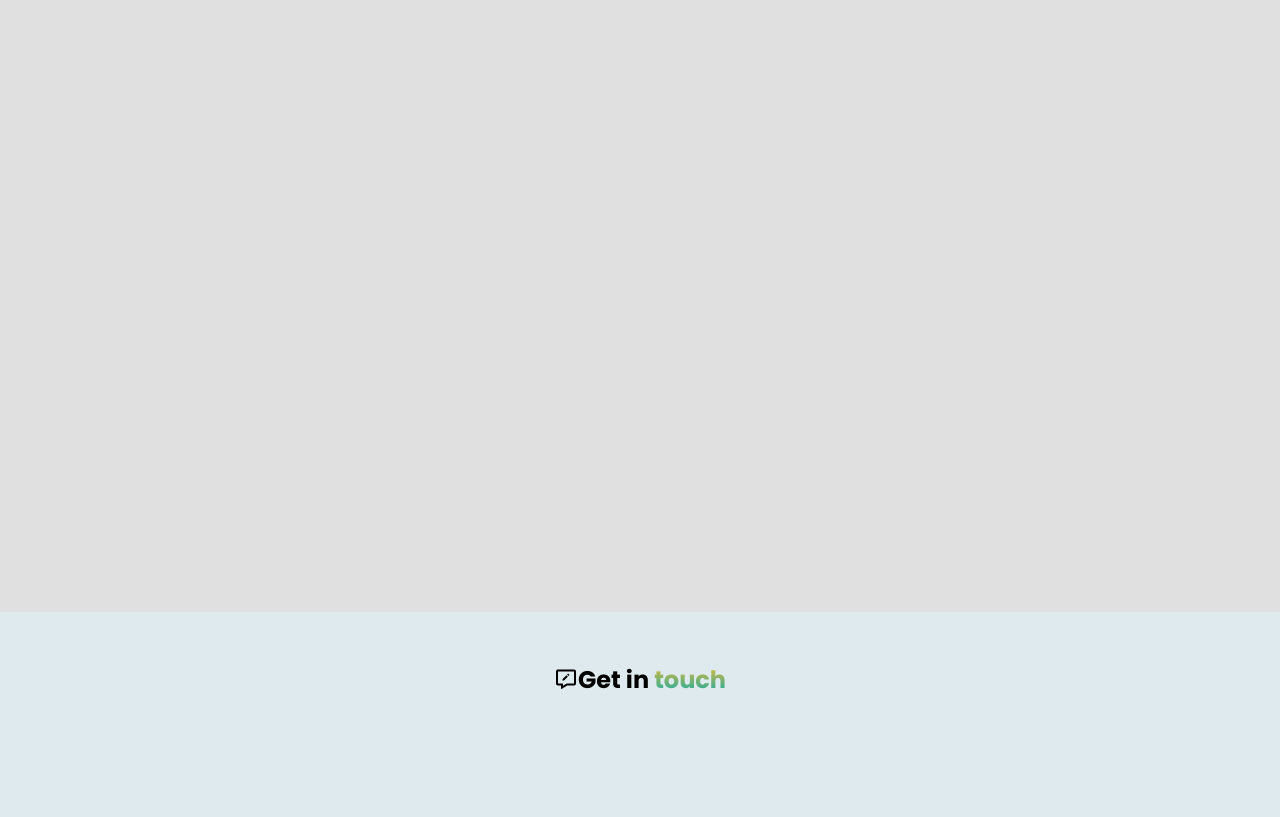
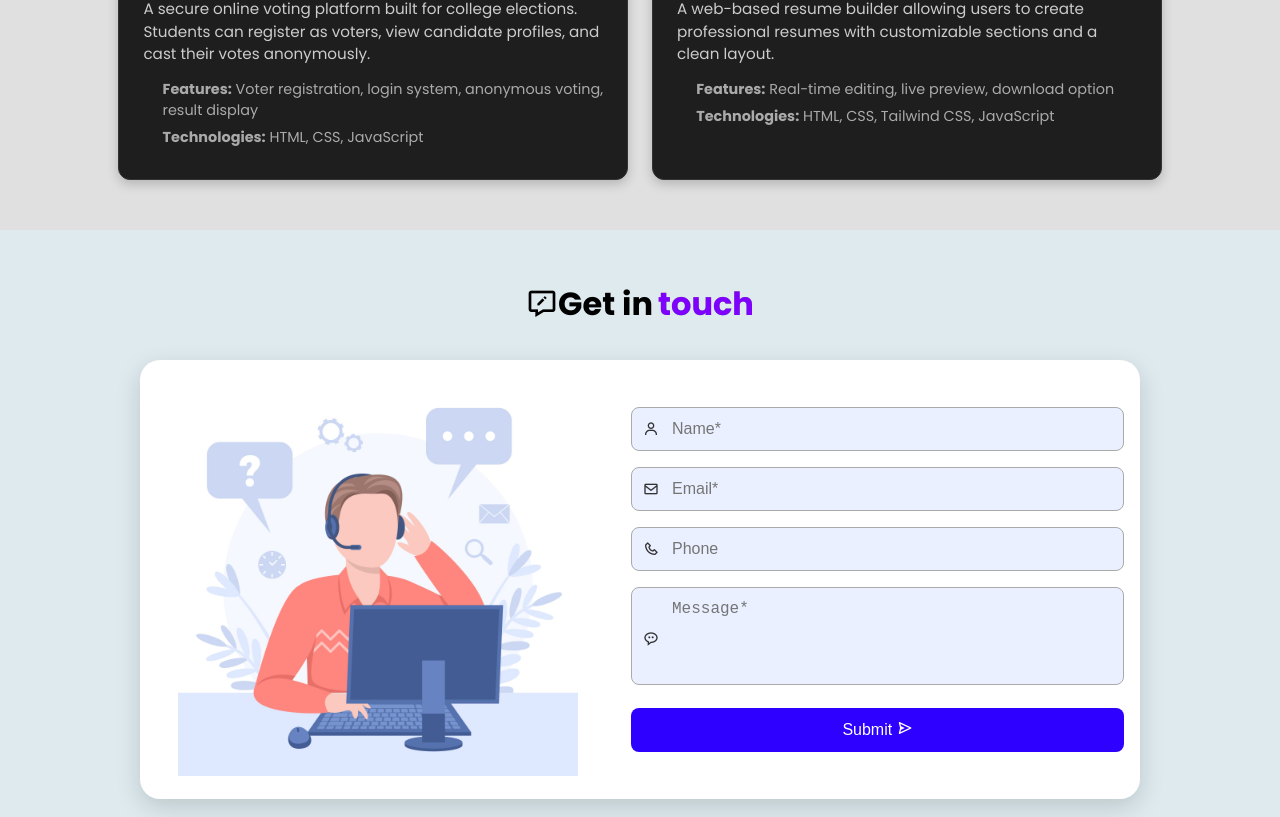
Before and after one commit to Ankit0saw/portfolio-site, a plain HTML site: page index.html in a window 1280 px wide. Shown: the part 2760-3577 px from the top of the page. Drawn offline with nearby package versions, Linux system fonts and the light colour scheme.

Commit message:
added project and contact section

```diff
--- a/index.html
+++ b/index.html
@@ -161,10 +161,57 @@
 
     <section class="project" id="project">
         <h1  class="title"><i class='bx  bx-trophy'></i>  Projects <span>Made</span></h1>
+            <div class="project-container">
+                <div class="project-box">
+                    <h3>🗳️ Online Voting System</h3>
+                    <p>
+                        A secure online voting platform built for college elections. Students can register as voters, view candidate profiles, and cast their votes anonymously.
+                    </p>
+                    <ul>
+                        <li><strong>Features:</strong> Voter registration, login system, anonymous voting, result display</li>
+                        <li><strong>Technologies:</strong> HTML, CSS, JavaScript</li>
+                    </ul>
+                </div>
+
+                <div class="project-box">
+                    <h3>📄 Resume Maker <a href="https://github.com/Ankit0saw/Resume-Builder" target="_blank"><i class='bx bx-link-external'></i></a></h3>
+                    <p>
+                        A web-based resume builder allowing users to create professional resumes with customizable sections and a clean layout.
+                    </p>
+                    <ul>
+                        <li><strong>Features:</strong> Real-time editing, live preview, download option</li>
+                        <li><strong>Technologies:</strong> HTML, CSS, Tailwind CSS, JavaScript</li>
+                    </ul>
+                </div>
+            </div>
     </section>
 
     <section class="contact" id="contact">
         <h1  class="title"><i class='bx  bx-message-edit'  ></i> Get in <span>touch</span></h1>
+            <div class="contact-box">
+                <div class="contact-img">
+                    <img src="img/contactImage.jpg" alt="Contact image">
+                </div>
+                <form class="contact-form">
+                    <div class="input-group">
+                        <i class='bx bx-user'></i>
+                        <input type="text" placeholder="Name*" required>
+                    </div>
+                    <div class="input-group">
+                        <i class='bx bx-envelope'></i>
+                        <input type="email" placeholder="Email*" required>
+                    </div>
+                    <div class="input-group">
+                        <i class='bx bx-phone'></i>
+                        <input type="tel" placeholder="Phone">
+                    </div>
+                    <div class="input-group">
+                        <i class='bx bx-message-rounded-dots'></i>
+                        <textarea rows="4" placeholder="Message*" required></textarea>
+                    </div>
+                    <button type="submit" class="submit-btn">Submit <i class='bx bx-send'></i></button>
+                </form>
+            </div>
     </section>
 
     <footer>
--- a/style.css
+++ b/style.css
@@ -419,16 +419,150 @@ section {
 
 .project{
     background-color:#e0e0e0;
-    height: 100vh;
+    height: 100%;
     scroll-margin-top: 50px;
 }
+
+.project-container {
+  display: grid;
+  grid-template-columns: repeat(auto-fit, minmax(280px, 1fr));
+  gap: 1.5rem;
+  margin-top: 2rem;
+  padding: 0 1rem;
+}
+
+.project-box {
+  background-color: #1e1e1e; /* dark card */
+  border: 1px solid #333; /* subtle border */
+  border-radius: 12px;
+  padding: 1.5rem;
+  box-shadow: 0 4px 12px rgba(0, 0, 0, 0.2);
+  transition: 0.3s ease;
+}
+
+.bx-link-external{
+    color: #fff;
+}
+.project-box:hover {
+  transform: translateY(-5px);
+  box-shadow: 0 8px 18px rgba(0, 255, 255, 0.15);
+}
+
+.project-box h3 {
+  font-size: 1.3rem;
+  color: #00ffff;
+  margin-bottom: 0.8rem;
+}
+
+.project-box p {
+  color: #ccc;
+  font-size: 0.95rem;
+  margin-bottom: 0.8rem;
+  line-height: 1.5;
+}
+
+.project-box ul {
+  list-style-type: disc;
+  padding-left: 1.2rem;
+  color: #aaa;
+  font-size: 0.9rem;
+}
+
+.project-box ul li {
+  margin-bottom: 0.4rem;
+}
+
 
 /* === contact === */
 
 .contact{
     background-color:#deeaee;
-    height: 100vh;
+    height: 100%;
     scroll-margin-top: 50px;
+}
+
+.contact .title {
+  font-size: 2rem;
+  margin-bottom: 2rem;
+  font-weight: bold;
+}
+
+.contact .title span {
+  color: #8000ff;
+}
+
+.contact-box {
+  display: flex;
+  flex-wrap: wrap;
+  background: #fff;
+  padding: 1rem;
+  border-radius: 20px;
+  box-shadow: 0 8px 24px rgba(0, 0, 0, 0.15);
+  max-width: 1000px;
+  margin: 0 auto;
+  align-items: center;
+  gap: 2rem;
+}
+
+.contact-img {
+  flex: 1 1 300px;
+  text-align: center;
+}
+
+.contact-img img {
+  max-width: 100%;
+  max-height: 400px;
+  height: auto;
+}
+
+/* Form */
+.contact-form {
+  flex: 1 1 350px;
+  display: flex;
+  flex-direction: column;
+  gap: 1rem;
+}
+
+.input-group {
+  position: relative;
+}
+
+.input-group i {
+  position: absolute;
+  top: 50%;
+  left: 12px;
+  transform: translateY(-50%);
+  color: #333;
+}
+
+.input-group input,
+.input-group textarea {
+  width: 100%;
+  padding: 0.75rem 1rem 0.75rem 2.5rem;
+  border: 1px solid #aaa;
+  border-radius: 8px;
+  background-color: #eaf0ff;
+  font-size: 1rem;
+  outline: none;
+}
+
+.input-group textarea {
+  resize: none;
+}
+
+.submit-btn {
+  padding: 0.8rem;
+  background-color: #2e00ff;
+  color: #fff;
+  border: none;
+  font-size: 1rem;
+  border-radius: 8px;
+  cursor: pointer;
+  transition: background 0.3s ease;
+}
+
+.submit-btn:hover {
+  background-color: #2106a9;
 }
 
 /* === footer === */
```
Also changed, not shown: img/contactImage.jpg (added).
